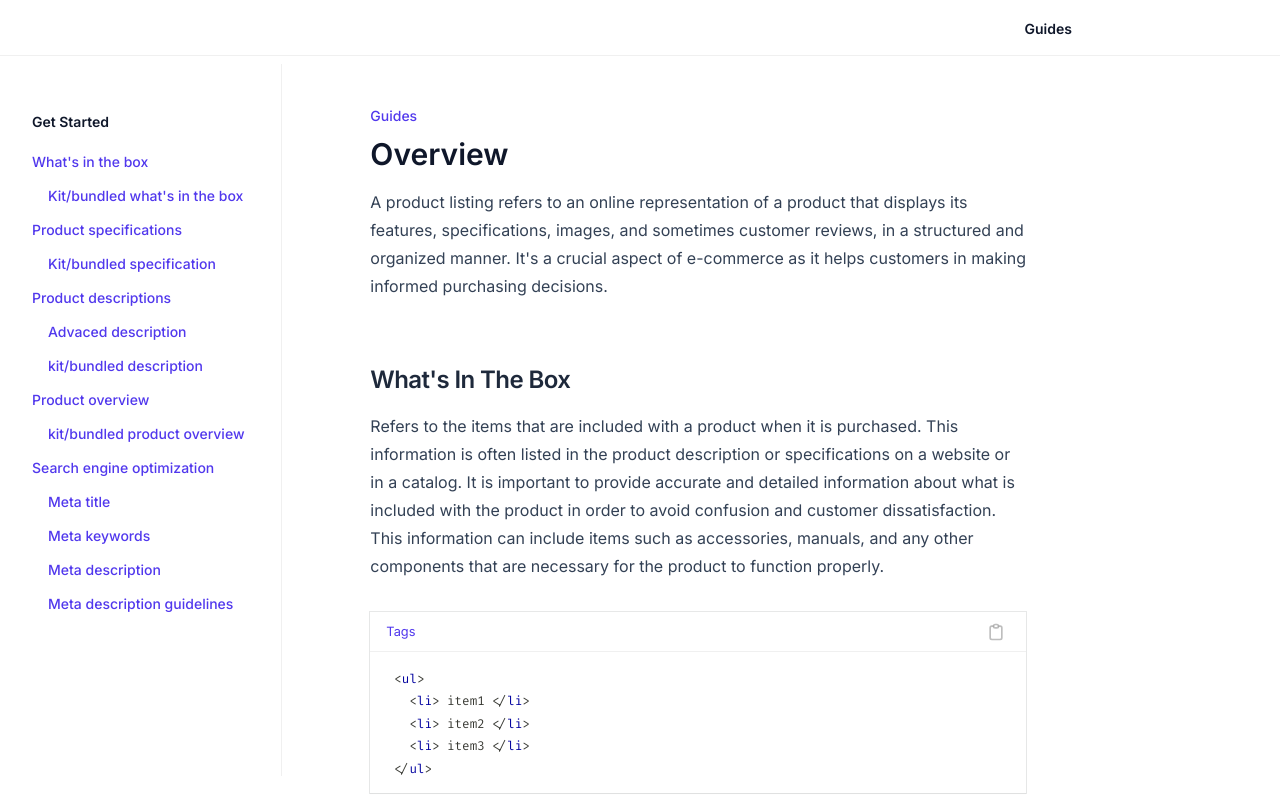
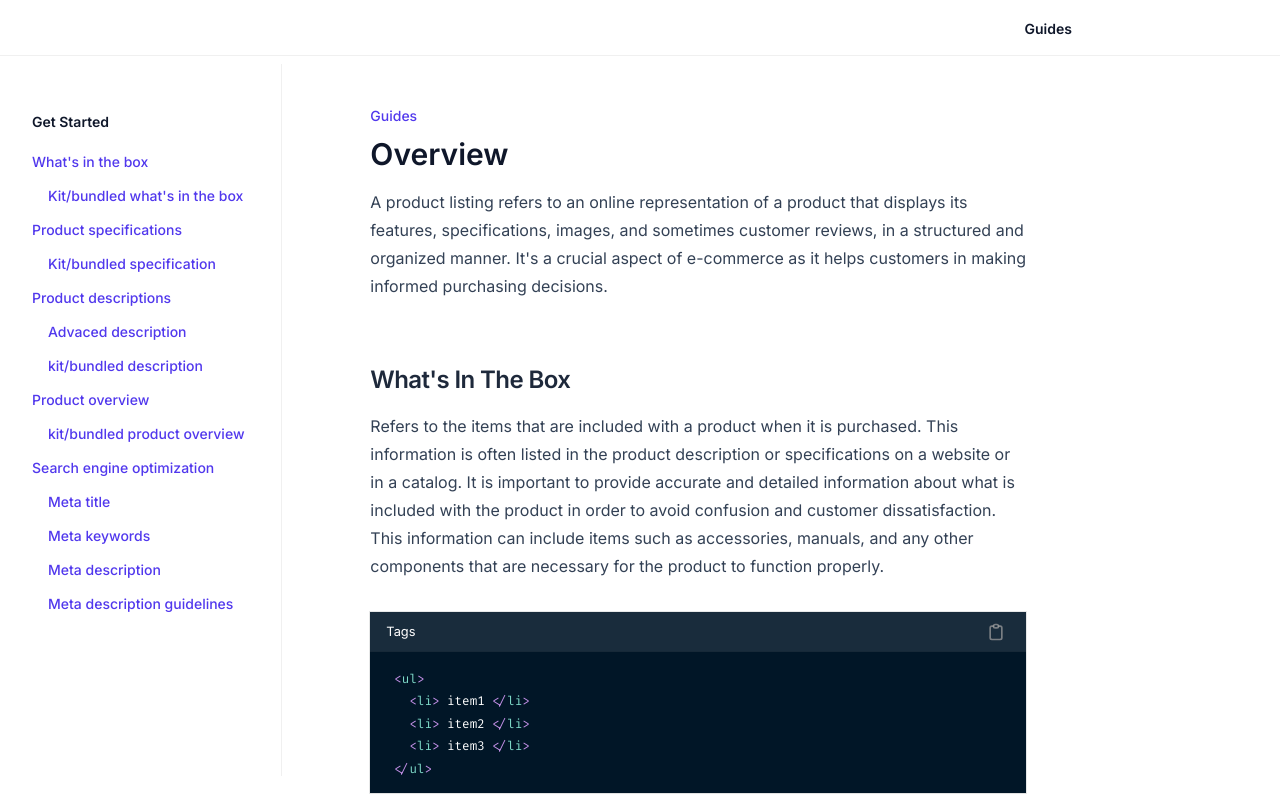
Before and after one commit to rogelcristobal/digiDirect-vite, a React (Vite) app: page /product-listing/documentation in a window 1280 px wide. Shown: the top 800 px of the page. Built offline with nearby package versions, Linux system fonts and the light colour scheme.

Commit message:
changed color of codeblock

```diff
--- a/src/components/Codeblock.jsx
+++ b/src/components/Codeblock.jsx
@@ -1,6 +1,6 @@
 import React, { useState, useEffect } from "react";
 import { Prism as SyntaxHighlighter } from "react-syntax-highlighter";
-import { ghcolors } from "react-syntax-highlighter/dist/esm/styles/prism";
+import { nightOwl } from "react-syntax-highlighter/dist/esm/styles/prism";
 import { TbClipboard, TbClipboardCheck } from "react-icons/tb";
 const Codeblock = ({ template }) => {
   const [view, toggleView] = useState(0);
@@ -56,7 +56,7 @@ const Codeblock = ({ template }) => {
       className="my-8  overflow-hidden medium-box-divider relative"
       // style={{ boxShadow: "rgba(0, 0, 0, 0.1) 0px 4px 12px" }}
     >
-       <div className="h-10 relative w-full thin-bottom-divider flex items-center justify-start text-[0.8rem]   gap-0">
+       <div className="h-10 relative w-full thin-bottom-divider flex items-center justify-start text-[0.8rem] bg-[#011627]/90  gap-0">
 
         {Object.keys(template)
           .reverse()
@@ -67,7 +67,7 @@ const Codeblock = ({ template }) => {
                 key={id}
                 className={`h-full px-4 font-normal relative transition-all duration-300 ease-in-out capitalize ${
                   id === view
-                    ? "text-[#5138ed] "
+                    ? "text-white "
                     : "hover:text-neutral-400 text-neutral-400/70 "
                 } font-medium `}
                 type="button"
@@ -92,7 +92,7 @@ const Codeblock = ({ template }) => {
       <SyntaxHighlighter
         {...(view === 0 ? { language: "html" } : { language: "css" })}
         wrapLongLines
-        style={ghcolors}
+        style={nightOwl}
         customStyle={customStyle}
         codeTagProps={codeTagProps}
 
```
